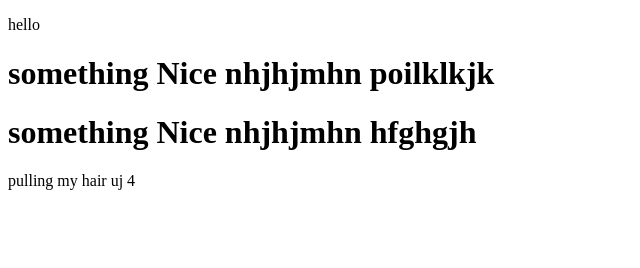
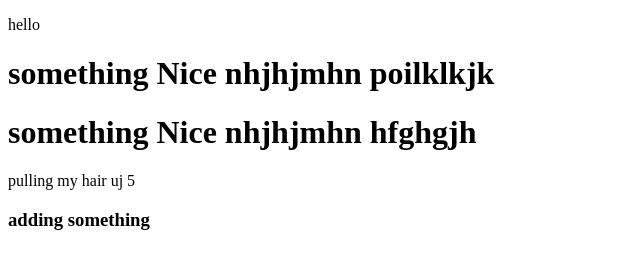
Before and after one commit to Naa-Shormeh/first-git-project, a plain HTML site: page index.html in a window 1280 px wide. Shown: the whole page, without its empty margins (0-640 px from the left). Drawn offline with Linux system fonts and the light colour scheme.

Commit message:
added header tag;

```diff
--- a/index.html
+++ b/index.html
@@ -9,6 +9,7 @@
     <p>hello</p>
     <h1>something Nice nhjhjmhn poilklkjk</h1>
     <h1>something Nice nhjhjmhn hfghgjh</h1>
-    <p>pulling my hair uj 4</p>
+    <p>pulling my hair uj 5</p>
+    <h3>adding something</h3>
 </body>
 </html>
```
